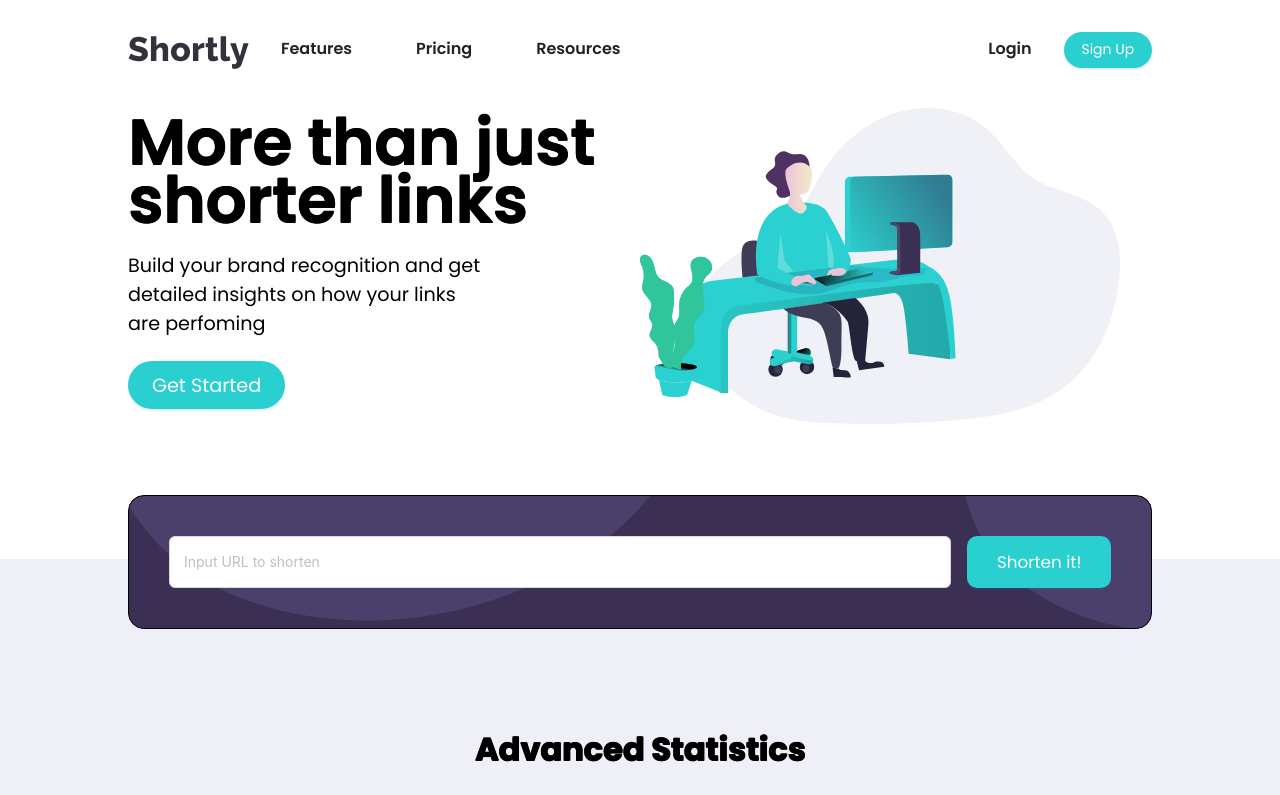
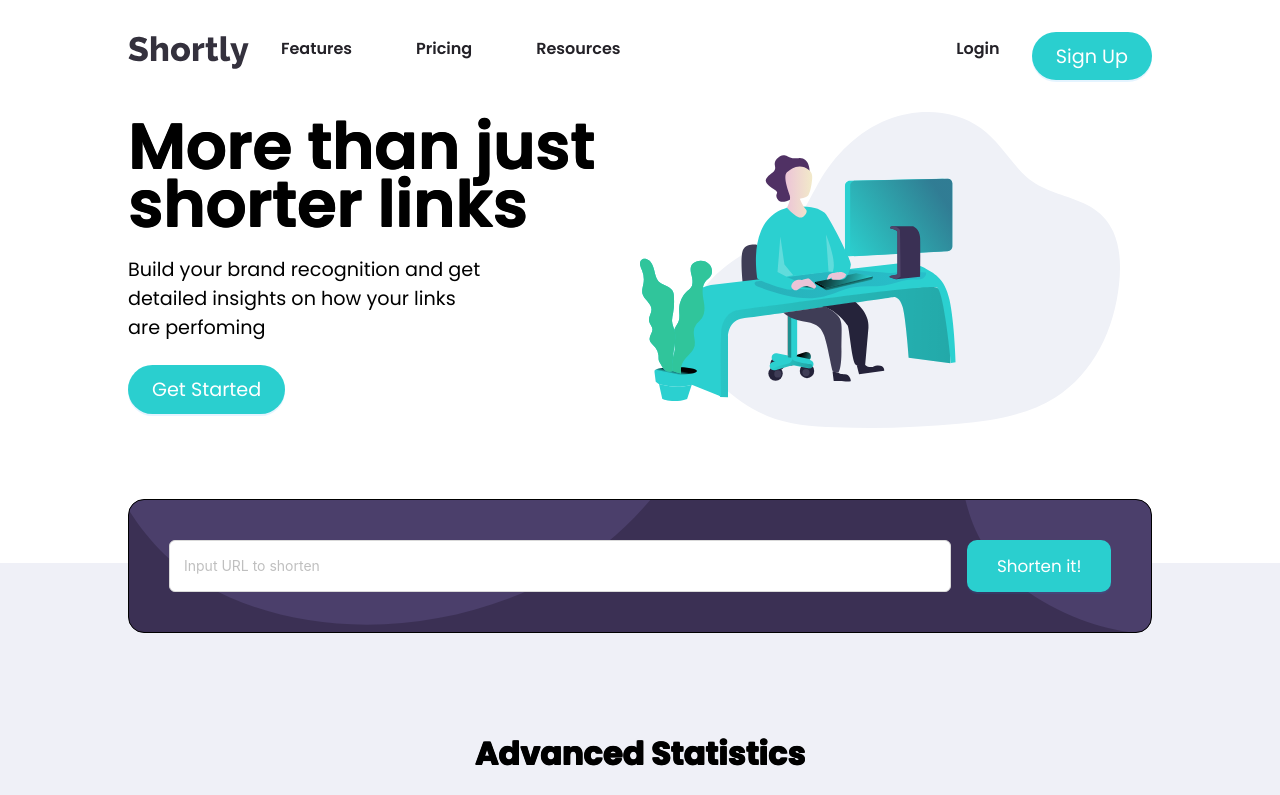
Before and after one commit to BLADEHEDA/shortly, a React (Vite) app: page / in a window 1280 px wide. Shown: the top 795 px of the page. Built offline with nearby package versions, Linux system fonts and the light colour scheme.

Commit message:
adjusted the and refactore the code

```diff
--- a/src/App.css
+++ b/src/App.css
@@ -1,12 +1,3 @@
-:root{
---Cyan: hsl(180, 66%, 49%);
---Red: hsl(0, 87%, 67%);
---Gray: hsl(0, 0%, 75%);
---Grayish-Violet: hsl(257, 7%, 63%);
---Dark-Violet: hsl(257, 27%, 26%);
---Very-Dark-Blue: hsl(255, 11%, 22%);
---Very-Dark-Violet: hsl(260, 8%, 14%);
-}
 @media only screen and (min-width: 1px) {
   .navTop {
     padding: 1.5em;
--- a/src/components/navbar/NavBar.css
+++ b/src/components/navbar/NavBar.css
@@ -22,7 +22,7 @@
     margin-top: 2em;
 
     position: absolute;
-    width: 65%;
+    width: 88%;
   }
   .nav-links {
     color: white;
--- a/src/utils/CustomStyles.ts
+++ b/src/utils/CustomStyles.ts
@@ -11,6 +11,7 @@ export const desktopButtonStyle = {
   borderRadius: "30px",
   width: "100%",
   padding: "1.2em",
+  fontSize: "1.2em",
 };
 export const formButtonStyle = {
   background: "#2acfcf",
```
